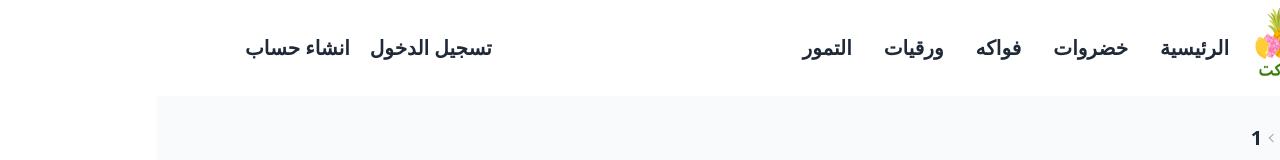
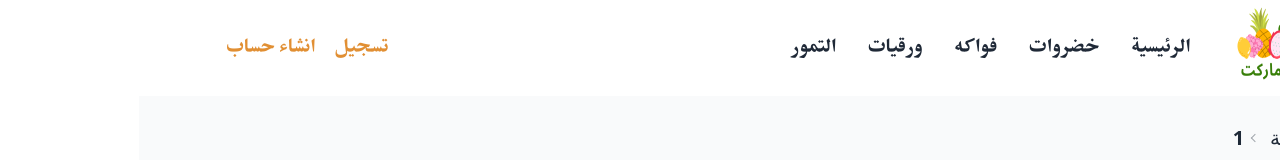
Before and after one commit to Eng1Mahmoud/e-commerce-next-app, a Next.js app: page /products/1 in a window 1280 px wide. Shown: the top 160 px of the page. Built offline with nearby package versions, Linux system fonts and the light colour scheme; no server answers.

Commit message:
use new font and generat them color in tailwind.config

```diff
--- a/src/app/globals.css
+++ b/src/app/globals.css
@@ -9,3 +9,12 @@ body, html , *{
 body{
     background-color: #f9fafb;
 }
+
+/*fonts*/
+
+@font-face {
+    font-family: 'main-font';
+    src: url('../.././public/fonts/XB Zar Bold.ttf') ;
+    font-weight: normal;
+    font-style: normal;
+}
--- a/src/components/Header/Navbar.tsx
+++ b/src/components/Header/Navbar.tsx
@@ -12,7 +12,7 @@ const Navbar = () => {
   return (
     <div className="navbar bg-white">
       <div className="container">
-        <div className="flex-1 md:flex-none">
+        <div className="flex-1 md:flex-none ml-5">
           <Link href="/" className="overflow-hidden">
             <Image
               src={logo}
@@ -24,27 +24,27 @@ const Navbar = () => {
         <div className=" flex-1 hidden md:block ">
           <ul className="menu menu-horizontal px-1">
             <li>
-              <Link href="/" className="font-bold text-[20px]">
+              <Link href="/" className="font-bold text-[20px] font-main">
                 الرئيسية
               </Link>
             </li>
             <li>
-              <Link href={`/products/خضروات`} className="font-bold text-[20px]">
+              <Link href={`/products/خضروات`} className="font-bold text-[20px] font-main">
                 خضروات
               </Link>
             </li>
             <li>
-              <Link href={`/products/فواكه`} className="font-bold text-[20px]">
+              <Link href={`/products/فواكه`} className="font-bold text-[20px] font-main">
                 فواكه
               </Link>
             </li>
             <li>
-              <Link href={`/products/ورقيات`} className="font-bold text-[20px]">
+              <Link href={`/products/ورقيات`} className="font-bold text-[20px] font-main">
                 ورقيات
               </Link>
             </li>
             <li>
-              <Link href={`/products/التمور`} className="font-bold text-[20px]">
+              <Link href={`/products/التمور`} className="font-bold text-[20px] font-main">
                 التمور
               </Link>
             </li>
@@ -68,10 +68,10 @@ const Navbar = () => {
             </>
           ) : (
             <>
-              <Link href="/login" className="font-bold text-[20px]">
-                تسجيل الدخول
+              <Link href="/login" className="font-bold text-[15px] md:text-[20px] text-primary font-main">
+                تسجيل
               </Link>
-              <Link href="/register" className="font-bold text-[20px]">
+              <Link href="/register" className="font-bold text-[15px] md:text-[20px] text-primary font-main">
                 انشاء حساب
               </Link>
             </>
--- a/src/components/Home/categories-section/CategoriesSection.tsx
+++ b/src/components/Home/categories-section/CategoriesSection.tsx
@@ -22,7 +22,7 @@ export const CategoriesSection = ({ categorie }: { categorie: string }) => {
   return (
     products.length > 0 && (
       <div className="container mt-10">
-        <h2 className="font-bold text-[25px]">{categorie}</h2>
+        <h2 className="font-extrabold text-primary text-[40px]">{categorie}</h2>
         <SliderProducts products={products} categorie={categorie} />
       </div>
     )
--- a/src/components/Home/categories/Categories.tsx
+++ b/src/components/Home/categories/Categories.tsx
@@ -9,7 +9,7 @@ import cat5 from "../../../../public/warkeat.webp";
 export const Categories = () => {
   return (
     <div className="container mt-[50px]">
-      <h2 className="font-bold text-[25px] ">تسوق حسب القسم</h2>
+      <h2 className=" text-[30px] md:text-[40px] font-main font-extrabold text-primary">تسوق حسب القسم</h2>
       <div className="grid grid-cols-1 md:grid-cols-2 lg:grid-cols-3 gap-4 mt-4">
         <div className="relative h-[300px] ">
           <Image
--- a/src/components/general/ProductCard.tsx
+++ b/src/components/general/ProductCard.tsx
@@ -14,12 +14,12 @@ const ProductCard = ({ product }: { product: IProduct }) => {
         className="h-[300px] w-full"
         loading="eager"
       />
-      <Link
-        href={`/products/${product.category}/${product._id}/${product.name}`}
-        className="font-bold text-[20px] mt-2 hover:text-[#ffad33]"
-      >
-        {product.name}
-      </Link>
+   <Link
+  href={`/products/${product.category}/${product._id}/${product.name}`}
+  className="font-bold text-[20px] pt-[15px] block hover:text-primary font-main overflow-hidden whitespace-nowrap overflow-ellipsis"
+>
+  {product.name}
+</Link>
       <p className="text-[#ffad33] font-bold text-[20px] mt-1">
         {product.price} جنيه
       </p>
--- a/tailwind.config.ts
+++ b/tailwind.config.ts
@@ -8,7 +8,7 @@ const config: Config = {
   ],
   theme: {
     extend: {
-     container: {
+      container: {
         center: true,
         padding: {
           DEFAULT: '1rem',
@@ -16,12 +16,19 @@ const config: Config = {
           lg: '4rem',
           xl: '5rem',
         },
-     }
-
+      },
+      colors: {
+        primary: '#e18f33',
+        secondary: '#f9fafb',
+      },
+      fontFamily: {
+        main: ['main-font', 'sans-serif'],
+      },
     },
   },
   plugins: [
     require('daisyui'),
   ],
 };
+
 export default config;
```
Also changed, not shown: public/fonts/XB Zar Bold.ttf (added).
